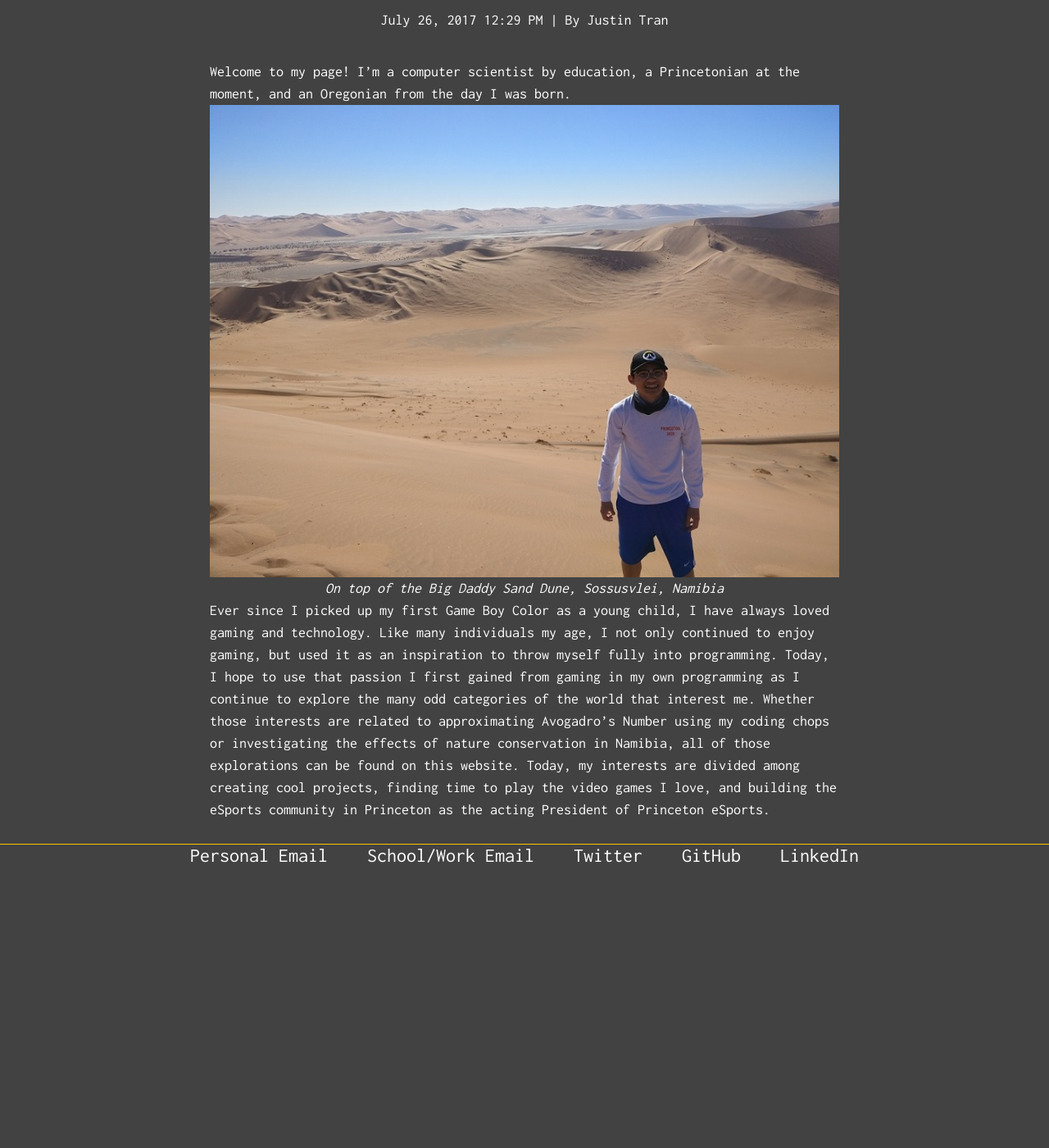
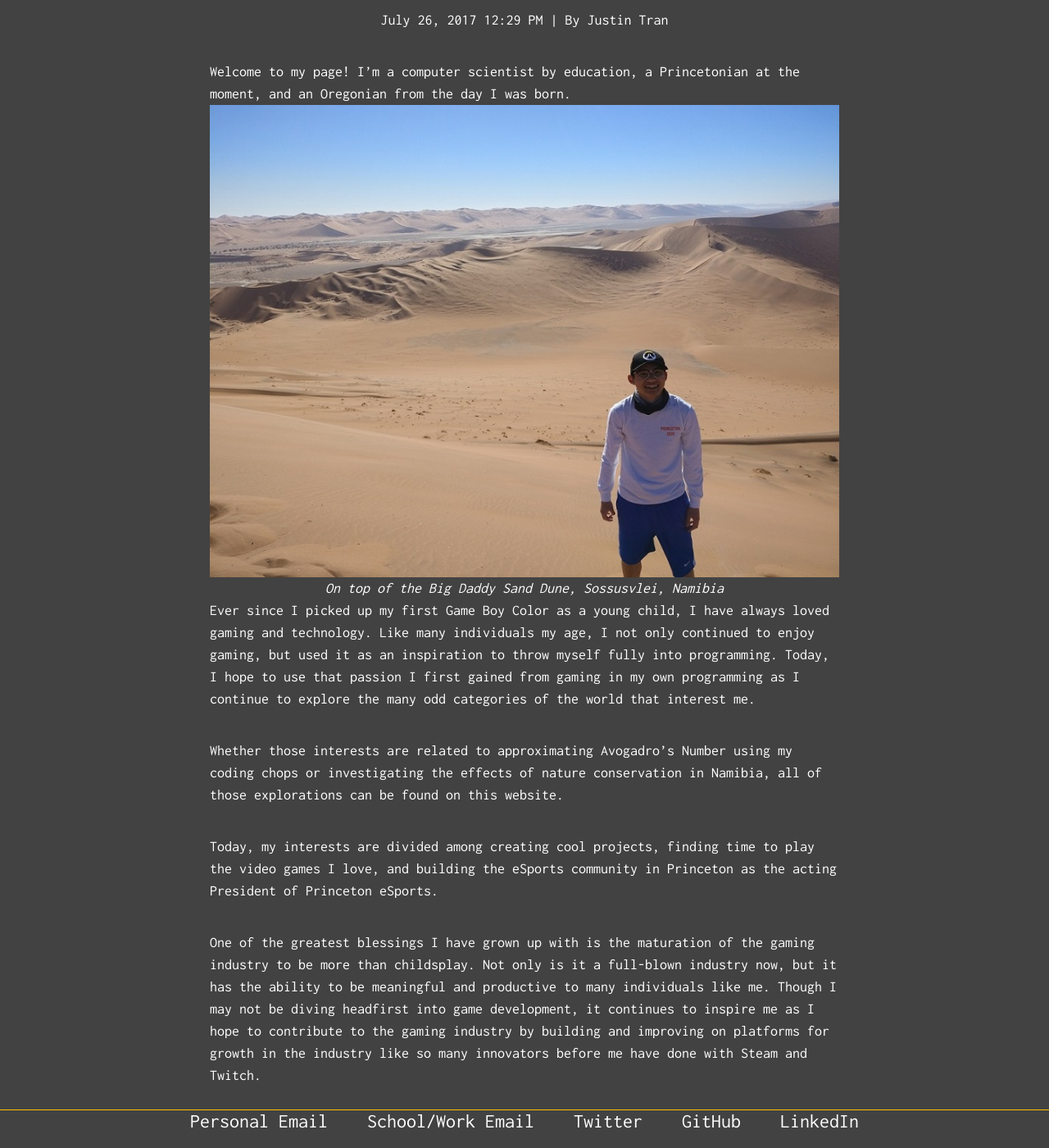
Before and after one commit to justintranjt/justintranjt.github.io, a Jekyll site: the page built from index.md, in a window 1280 px wide and 1400 px high, scrolled down 482 px. Shown: the whole window at 82% size. Built offline with Jekyll 4.4.1, drawn with Linux system fonts in a browser that asks for light colours; before the commit the page ends 1558 px from its top, so only the background shows below that.

Commit message:
Update index.md

```diff
--- a/index.md
+++ b/index.md
@@ -7,5 +7,9 @@ title: JT - Home Page
 Welcome to my page! I'm a computer scientist by education, a Princetonian at the moment, and an Oregonian from the day I was born.
 ![]( /Sossusvlei, Namibia.jpg )*On top of the Big Daddy Sand Dune, Sossusvlei, Namibia*
 Ever since I picked up my first Game Boy Color as a young child, I have always loved gaming and technology. Like many individuals my age, I not only continued to enjoy gaming, but used it as an inspiration to throw myself fully into programming. Today, I hope to use that passion I first gained from gaming in my own programming as I continue to explore the many odd categories of the world that interest me.
+
 Whether those interests are related to approximating Avogadro's Number using my coding chops or investigating the effects of nature conservation in Namibia, all of those explorations can be found on this website.
+
 Today, my interests are divided among creating cool projects, finding time to play the video games I love, and building the eSports community in Princeton as the acting President of Princeton eSports.
+
+One of the greatest blessings I have grown up with is the maturation of the gaming industry to be more than childsplay. Not only is it a full-blown industry now, but it has the ability to be meaningful and productive to many individuals like me. Though I may not be diving headfirst into game development, it continues to inspire me as I hope to contribute to the gaming industry by building and improving on platforms for growth in the industry like so many innovators before me have done with Steam and Twitch.
```
